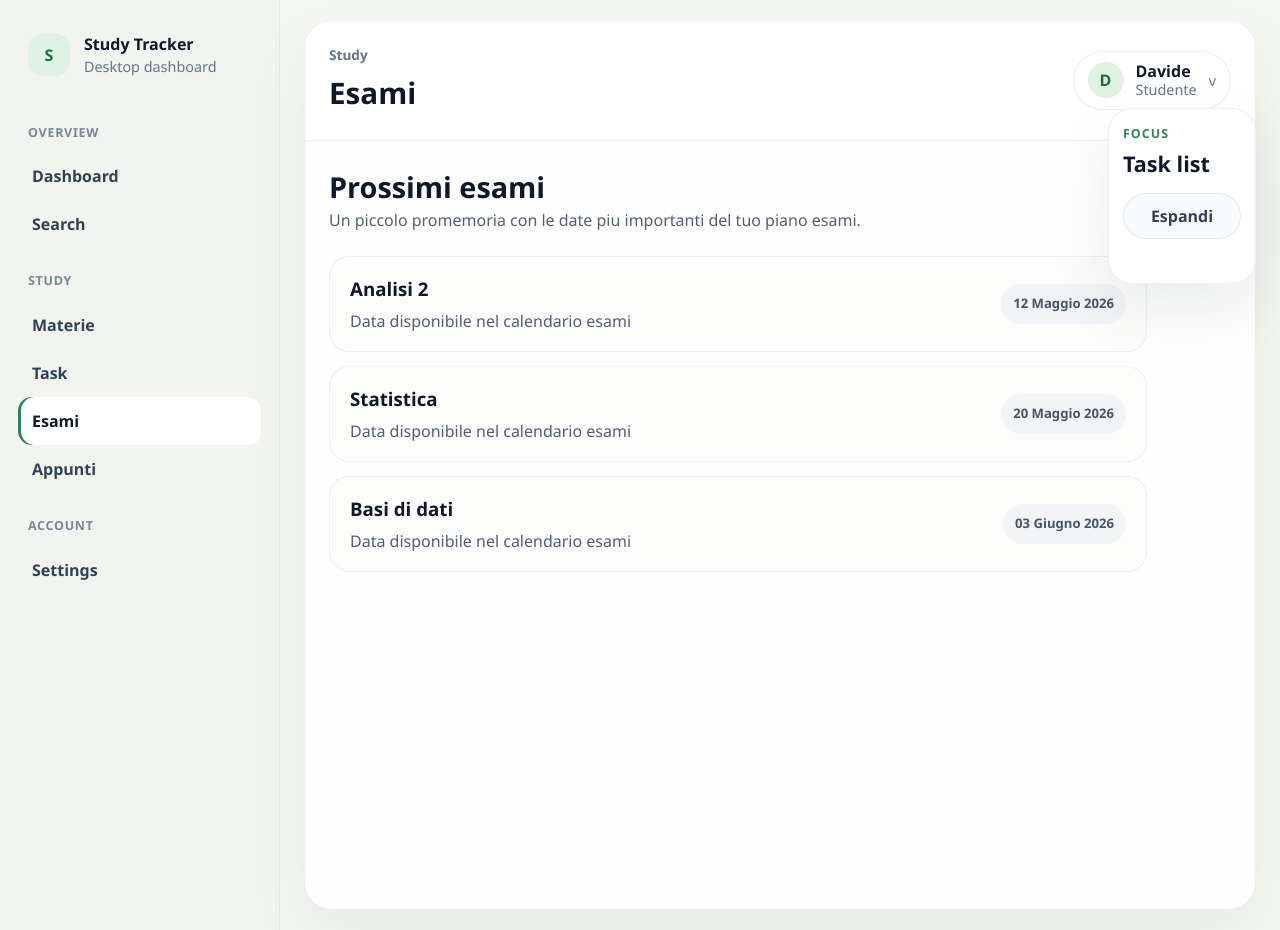
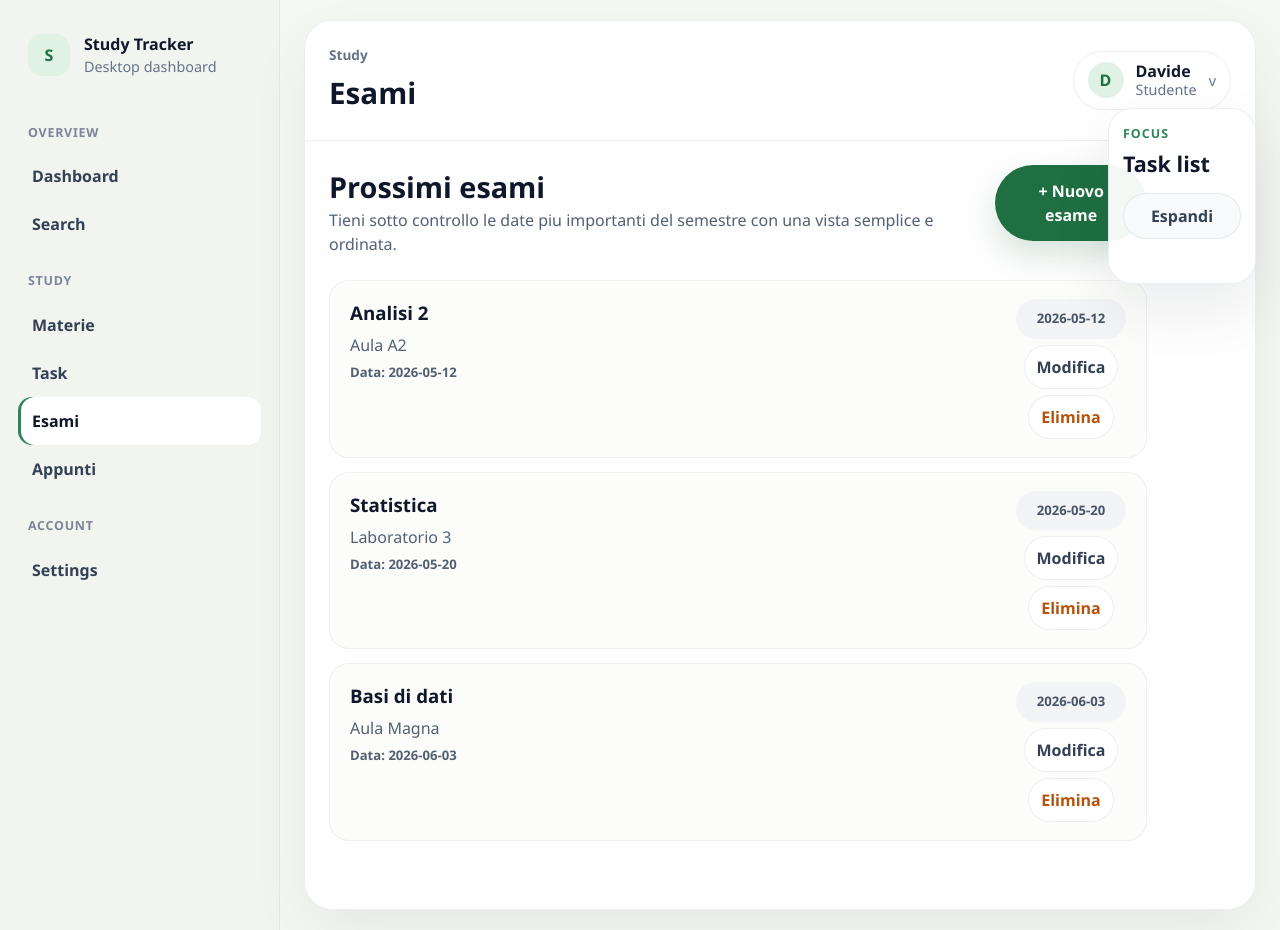
Before and after one commit to maidire3/Progetto-Finale, a React (Vite) app: page /exams in a window 1280 px wide. Built offline with nearby package versions, Linux system fonts and the light colour scheme.

Commit message:
ExamsPage

```diff
--- a/src/pages/ExamsPage.jsx
+++ b/src/pages/ExamsPage.jsx
@@ -1,40 +1,225 @@
-import React from 'react';
+import React, { useMemo, useState } from 'react';
 import DashboardSectionLayout from '../components/layout/DashboardSectionLayout';
 import '../styles/dashboard.css';
 import '../styles/sidebar.css';
 import '../styles/topbar.css';
 import '../styles/task-panel.css';
 
-const mockExams = [
-  { subject: 'Analisi 2', date: '12 Maggio 2026' },
-  { subject: 'Statistica', date: '20 Maggio 2026' },
-  { subject: 'Basi di dati', date: '03 Giugno 2026' }
+const EXAM_SUBJECT_OPTIONS = ['Analisi 2', 'Statistica', 'Basi di dati', 'Programmazione'];
+
+const INITIAL_EXAMS = [
+  { id: 'exam-1', subject: 'Analisi 2', date: '2026-05-12', location: 'Aula A2' },
+  { id: 'exam-2', subject: 'Statistica', date: '2026-05-20', location: 'Laboratorio 3' },
+  { id: 'exam-3', subject: 'Basi di dati', date: '2026-06-03', location: 'Aula Magna' }
 ];
 
+const EMPTY_EXAM_FORM = {
+  id: '',
+  subject: 'Analisi 2',
+  date: '2026-05-30',
+  location: ''
+};
+
 function ExamsPage() {
+  const [exams, setExams] = useState(INITIAL_EXAMS);
+  const [isModalOpen, setIsModalOpen] = useState(false);
+  const [editingExamId, setEditingExamId] = useState(null);
+  const [formValues, setFormValues] = useState(EMPTY_EXAM_FORM);
+
+  const editingExam = useMemo(
+    () => exams.find((exam) => exam.id === editingExamId) || null,
+    [editingExamId, exams]
+  );
+
+  function openCreateModal() {
+    setEditingExamId(null);
+    setFormValues(EMPTY_EXAM_FORM);
+    setIsModalOpen(true);
+  }
+
+  function openEditModal(exam) {
+    setEditingExamId(exam.id);
+    setFormValues(exam);
+    setIsModalOpen(true);
+  }
+
+  function closeModal() {
+    setEditingExamId(null);
+    setFormValues(EMPTY_EXAM_FORM);
+    setIsModalOpen(false);
+  }
+
+  function handleFieldChange(event) {
+    const { name, value } = event.target;
+    setFormValues((currentValues) => ({
+      ...currentValues,
+      [name]: value
+    }));
+  }
+
+  function handleSubmit(event) {
+    event.preventDefault();
+
+    const payload = {
+      id: editingExam ? editingExam.id : `exam-${Date.now()}`,
+      subject: formValues.subject,
+      date: formValues.date,
+      location: formValues.location.trim() || 'Da definire'
+    };
+
+    if (editingExam) {
+      setExams((currentExams) =>
+        currentExams.map((exam) =>
+          exam.id === editingExam.id ? { ...exam, ...payload } : exam
+        )
+      );
+    } else {
+      setExams((currentExams) => [...currentExams, payload]);
+    }
+
+    closeModal();
+  }
+
+  function handleDeleteExam(examId) {
+    const examToDelete = exams.find((exam) => exam.id === examId);
+
+    if (!examToDelete) {
+      return;
+    }
+
+    if (!window.confirm(`Vuoi eliminare l'esame di "${examToDelete.subject}"?`)) {
+      return;
+    }
+
+    setExams((currentExams) => currentExams.filter((exam) => exam.id !== examId));
+  }
+
   return (
     <DashboardSectionLayout title="Esami" eyebrow="Study">
       <section className="section-page">
-        <div className="section-page__intro">
-          <h2>Prossimi esami</h2>
-          <p>
-            Un piccolo promemoria con le date piu importanti del tuo piano
-            esami.
-          </p>
+        <div className="section-page__header">
+          <div className="section-page__intro">
+            <h2>Prossimi esami</h2>
+            <p>
+              Tieni sotto controllo le date piu importanti del semestre con una
+              vista semplice e ordinata.
+            </p>
+          </div>
+
+          <button
+            className="section-page__primary-action"
+            type="button"
+            onClick={openCreateModal}
+          >
+            + Nuovo esame
+          </button>
         </div>
 
         <div className="section-list">
-          {mockExams.map((exam) => (
-            <article className="section-list__item" key={`${exam.subject}-${exam.date}`}>
+          {exams.map((exam) => (
+            <article className="section-list__item section-list__item--rich" key={exam.id}>
               <div>
                 <h3>{exam.subject}</h3>
-                <p>Data disponibile nel calendario esami</p>
+                <p>{exam.location}</p>
+                <p className="section-list__meta">Data: {exam.date}</p>
               </div>
-              <span className="section-status section-status--date">{exam.date}</span>
+
+              <div className="section-list__actions">
+                <span className="section-status section-status--date">{exam.date}</span>
+                <button
+                  className="entity-action-button"
+                  type="button"
+                  onClick={() => openEditModal(exam)}
+                >
+                  Modifica
+                </button>
+                <button
+                  className="entity-action-button entity-action-button--danger"
+                  type="button"
+                  onClick={() => handleDeleteExam(exam.id)}
+                >
+                  Elimina
+                </button>
+              </div>
             </article>
           ))}
         </div>
       </section>
+
+      {isModalOpen ? (
+        <div className="entity-modal-backdrop" role="presentation">
+          <div className="entity-modal" role="dialog" aria-modal="true">
+            <div className="entity-modal__header">
+              <div>
+                <p className="section-card__label">
+                  {editingExam ? 'Modifica esame' : 'Nuovo esame'}
+                </p>
+                <h3>{editingExam ? 'Aggiorna esame' : 'Crea un nuovo esame'}</h3>
+              </div>
+
+              <button className="entity-modal__close" type="button" onClick={closeModal}>
+                Chiudi
+              </button>
+            </div>
+
+            <form className="entity-form" onSubmit={handleSubmit}>
+              <div className="entity-form__group">
+                <label htmlFor="exam-subject">Materia</label>
+                <select
+                  id="exam-subject"
+                  name="subject"
+                  value={formValues.subject}
+                  onChange={handleFieldChange}
+                >
+                  {EXAM_SUBJECT_OPTIONS.map((subject) => (
+                    <option key={subject} value={subject}>
+                      {subject}
+                    </option>
+                  ))}
+                </select>
+              </div>
+
+              <div className="entity-form__row">
+                <div className="entity-form__group">
+                  <label htmlFor="exam-date">Data</label>
+                  <input
+                    id="exam-date"
+                    name="date"
+                    type="date"
+                    value={formValues.date}
+                    onChange={handleFieldChange}
+                  />
+                </div>
+
+                <div className="entity-form__group">
+                  <label htmlFor="exam-location">Luogo</label>
+                  <input
+                    id="exam-location"
+                    name="location"
+                    type="text"
+                    value={formValues.location}
+                    onChange={handleFieldChange}
+                    placeholder="Es. Aula A2"
+                  />
+                </div>
+              </div>
+
+              <div className="entity-form__actions">
+                <button
+                  className="entity-form__button entity-form__button--secondary"
+                  type="button"
+                  onClick={closeModal}
+                >
+                  Annulla
+                </button>
+                <button className="entity-form__button" type="submit">
+                  {editingExam ? 'Salva modifiche' : 'Aggiungi esame'}
+                </button>
+              </div>
+            </form>
+          </div>
+        </div>
+      ) : null}
     </DashboardSectionLayout>
   );
 }
```
